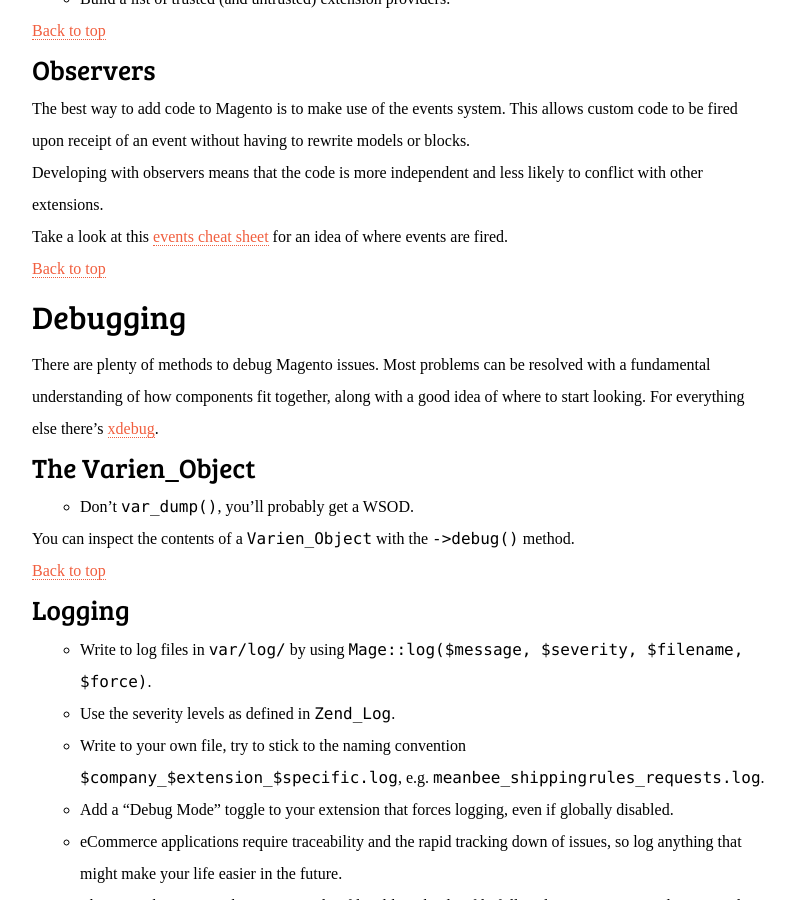
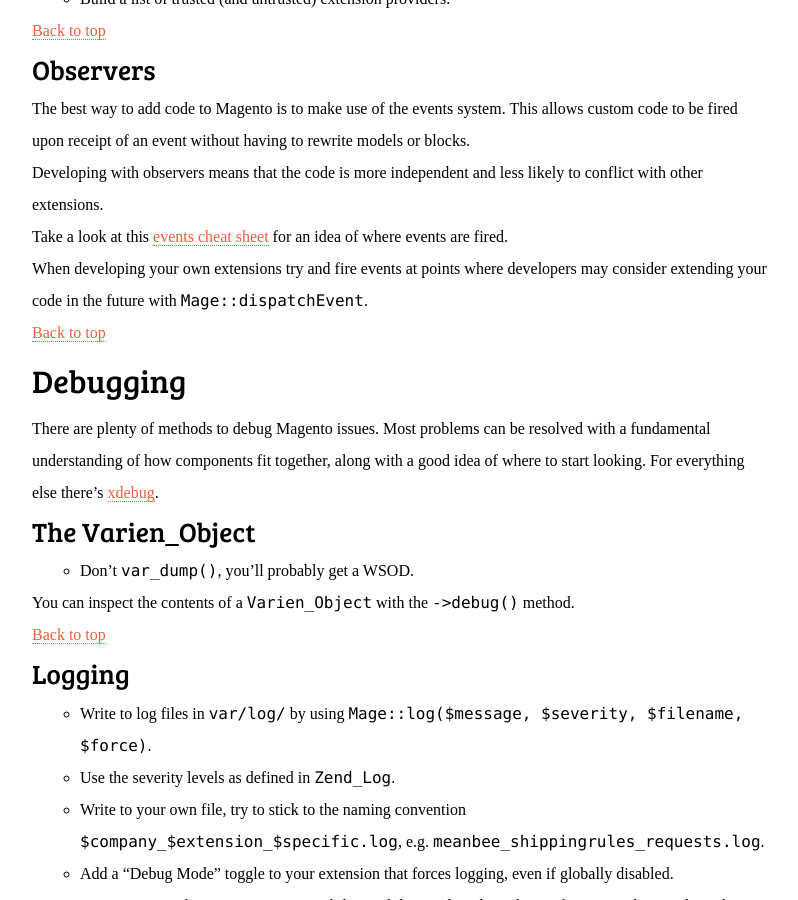
Before and after one commit to punkstar/magentotherightway.com, a Jekyll site: the page built from index.html, in a window 1280 px wide and 900 px high, scrolled down 1706 px. Shown: the whole window, without its empty margins (354-1152 px from the left). Built offline with Jekyll 4.4.1, drawn with Linux system fonts in a browser that asks for light colours; some web fonts are replaced; Markdown is read by kramdown in place of the engine named in the settings.

Commit message:
Add event dispatching to your own extensions

```diff
--- a/_posts/03-03-01-Observers.md
+++ b/_posts/03-03-01-Observers.md
@@ -9,3 +9,5 @@
 Developing with observers means that the code is more independent and less likely to conflict with other extensions.
 
 Take a look at this [events cheat sheet](http://www.nicksays.co.uk/magento-events-cheat-sheet-1-7/) for an idea of where events are fired.
+
+When developing your own extensions try and fire events at points where developers may consider extending your code in the future with `Mage::dispatchEvent`.
```
